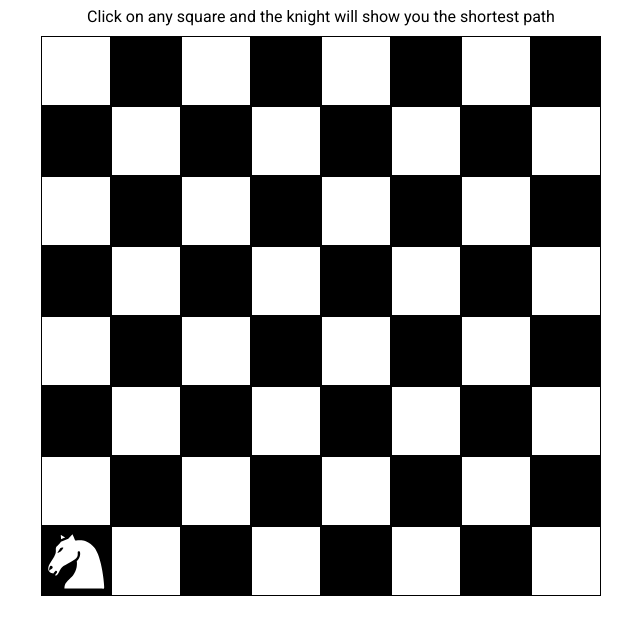
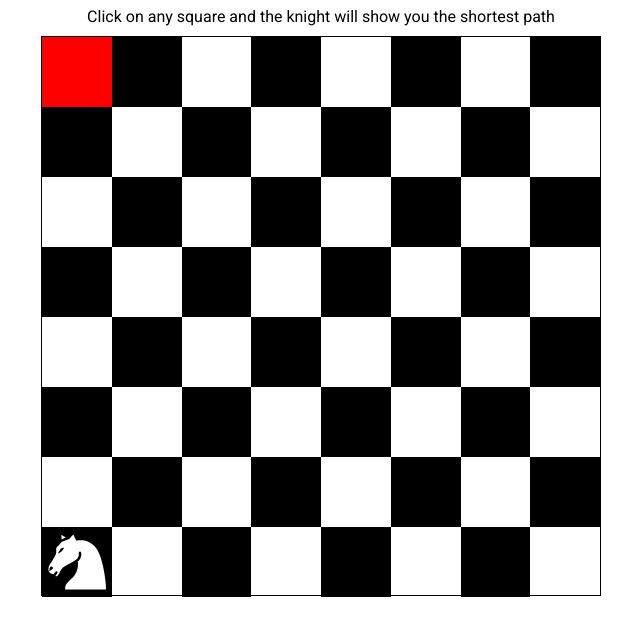
Before and after one commit to Tom-Pierce/knights-travails, a website with bundled scripts: page dist/index.html in a window 1280 px wide. In both pictures the pointer is over the element 395 px from the left and 193 px from the top of the page. Shown: the part 123-758 px from the top of the page, without its empty margins (319-959 px from the left). Built offline with nearby package versions, Linux system fonts and the light colour scheme.

Commit message:
Change the colour of a hovered square to red

```diff
--- a/src/style.css
+++ b/src/style.css
@@ -23,6 +23,7 @@ body {
 }
 
 .board {
+  border: 1px solid black;
   width: var(--chess-board-size);
   height: var(--chess-board-size);
   display: flex;
@@ -34,7 +35,6 @@ body {
 }
 
 .square {
-  border: 1px solid black;
   width: calc(var(--chess-board-size) / 8);
   height: calc(var(--chess-board-size) / 8);
 }
@@ -47,6 +47,11 @@ body {
   background-color: black;
 }
 
+.row:nth-child(even) .square:nth-child(odd):hover,
+.row:nth-child(odd) .square:nth-child(even):hover,
+.square:hover {
+  background-color: red;
+}
 .square .knight-img {
   width: 100%;
   height: 100%;
```
Also changed, not shown: dist/main.js.
